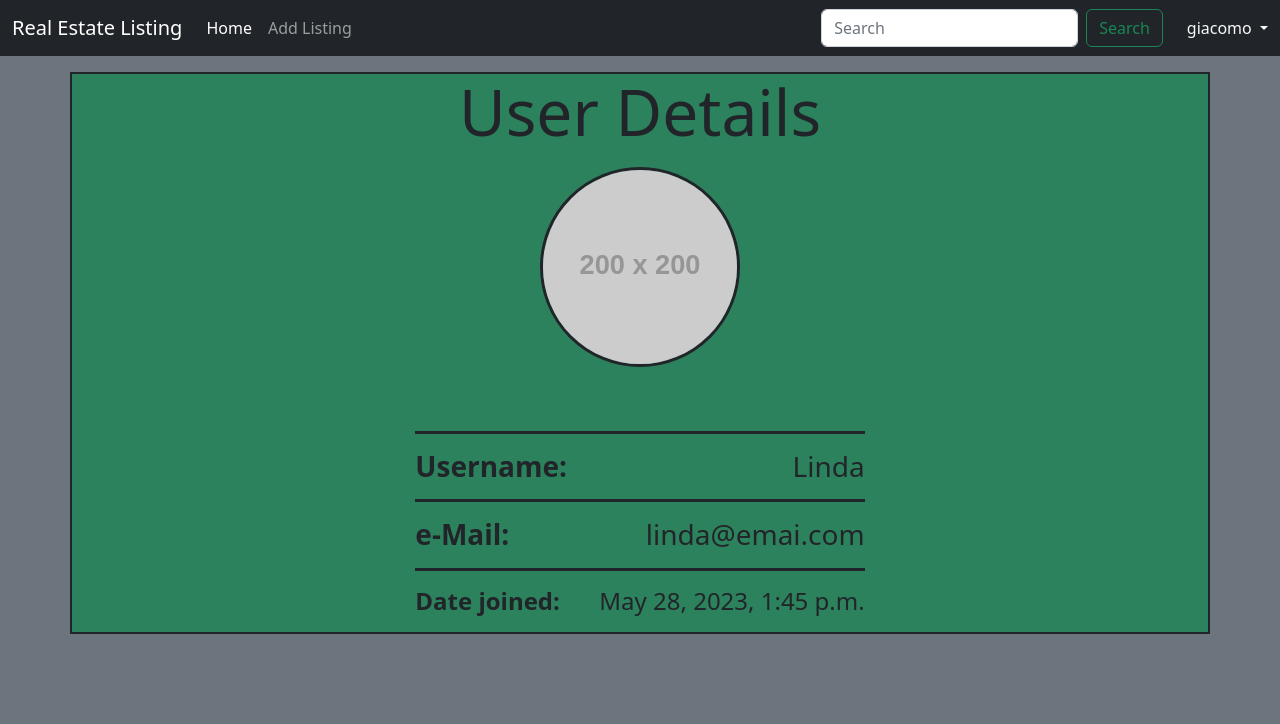
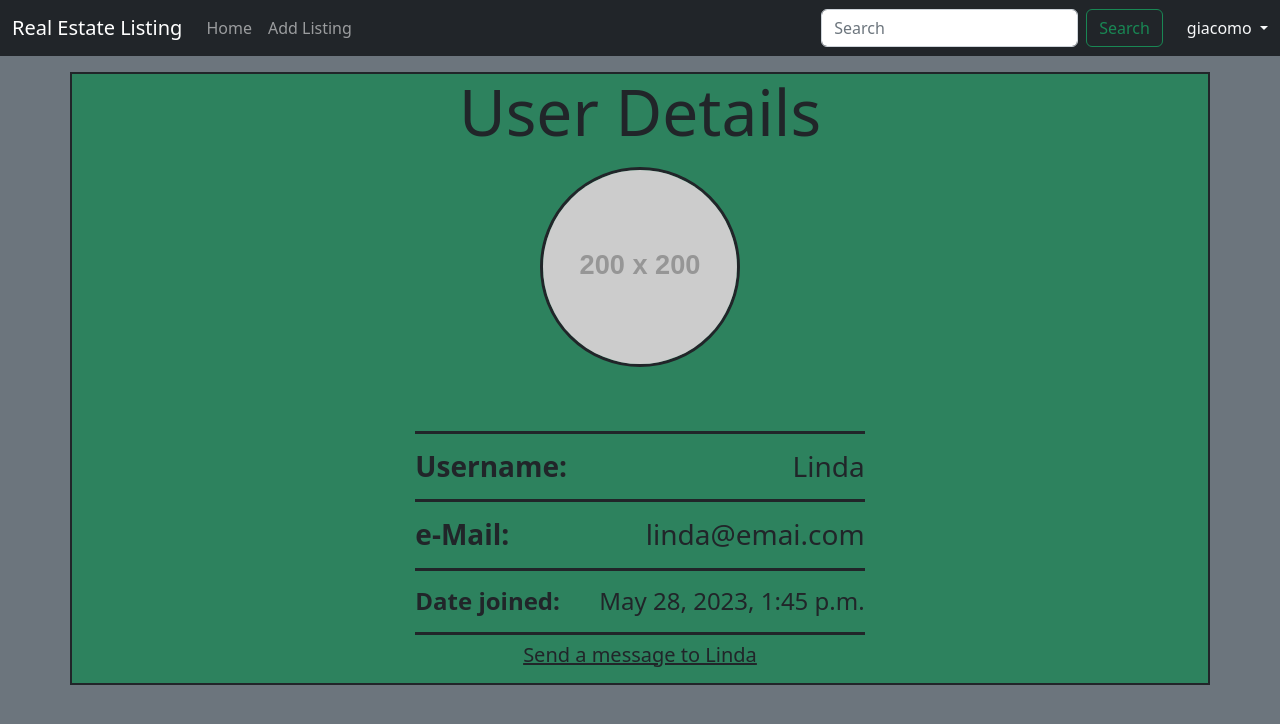
Before and after one commit to GCasaliUnifi/PPM_Real_Estate_Django, a Django app: page /accounts/profile/6 in a window 1280 px wide. Shown: the top 724 px of the page. Run offline with Django 4.2, Linux system fonts and the light colour scheme; a user stored in the database is signed in; data comes from the database, SQL or seed files in the repository; grey boxes labelled with a size stand in for pictures from a placeholder-image service; parts of the project's set-up code (start-up, migrations or seed data) failed here and were passed over; some libraries are stand-ins or nearby versions.

Commit message:
Changed style of some templates

```diff
--- a/RealEstateWebsitePPM/templates/base.html
+++ b/RealEstateWebsitePPM/templates/base.html
@@ -22,7 +22,7 @@
       <div class="collapse navbar-collapse" id="navbarCollapse">
         <ul class="navbar-nav me-auto mb-2 mb-md-0">
           <li class="nav-item">
-            <a class="nav-link active" aria-current="page" href="{% url 'home' %}">Home</a>
+            <a class="nav-link" aria-current="page" href="{% url 'home' %}">Home</a>
           </li>
           {% if user.is_authenticated %}
           <li class="nav-item">
--- a/RealEstateWebsitePPM/templates/profile_details.html
+++ b/RealEstateWebsitePPM/templates/profile_details.html
@@ -21,7 +21,17 @@
             </div>
 
             {% if user.is_authenticated and user == customuser %}
-            <p class="h5 pt-2 pb-2 border-top border-3 border-dark"><a href="#">Edit Your Profile</a></p>
+            <p class="h5 pt-2 pb-2 border-top border-3 border-dark">
+                <a href="#" class="text-dark">
+                    Edit Your Profile
+                </a>
+            </p>
+            {% elif user.is_authenticated %}
+            <p class="h5 pt-2 pb-2 border-top border-3 border-dark">
+                <a href="#" class="text-dark">
+                    Send a message to {{ customuser.username }}
+                </a>
+            </p>
             {% endif %}
         </div>
     </div>
--- a/RealEstateWebsitePPM/templates/property_detail.html
+++ b/RealEstateWebsitePPM/templates/property_detail.html
@@ -5,8 +5,13 @@
 {% block content %}
 <div>
     <h2>{{ listing.title }}</h2>
+    <p>Posted: {{ listing.list_date }}</p>
     <p>{{ listing.description }}</p>
     <p>Price: {{ listing.price }}</p>
+    <p>Location: {{ listing.listing_location }}</p>
+    <p>Seller: {{ listing.owner }} </p>
+    <h4>Want to buy? <a href="{% url 'profile_details' listing.owner.pk %}" class="text-dark"> Contact seller</a></h4>
+
     <p>Back to <a href="{% url 'property_list' %}">All Listings</a>.</p>
     {% if user.is_authenticated and user == listing.owner %}
     <button type="button" id="deleteButton" class="btn btn-primary" data-bs-toggle="modal" data-bs-target="#deleteModal"
--- a/RealEstateWebsitePPM/templates/property_list.html
+++ b/RealEstateWebsitePPM/templates/property_list.html
@@ -41,6 +41,7 @@
         <h3 class="text-secondary">Price: {{ listing.price }}€</h3>
         <h3 class="text-secondary">Location: {{ listing.listing_location }}</h3>
         <p class="text-light">{{ listing.description|cut_after_chars:400 }}</p>
+        <p class="h5 text-secondary">Seller: {{ listing.owner }}</p>
     </div>
 </div>
 {% endfor %}
```
